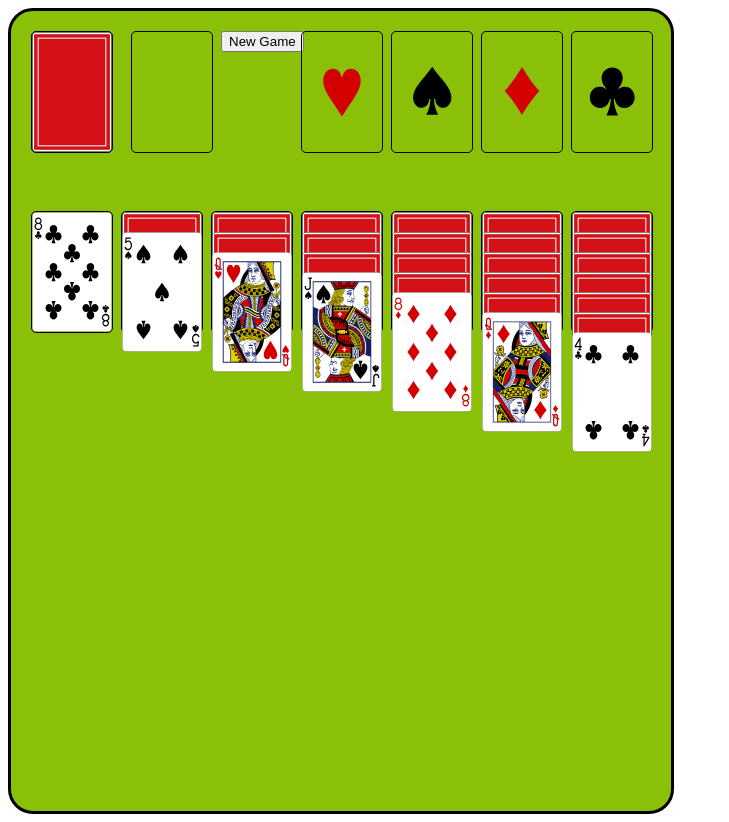
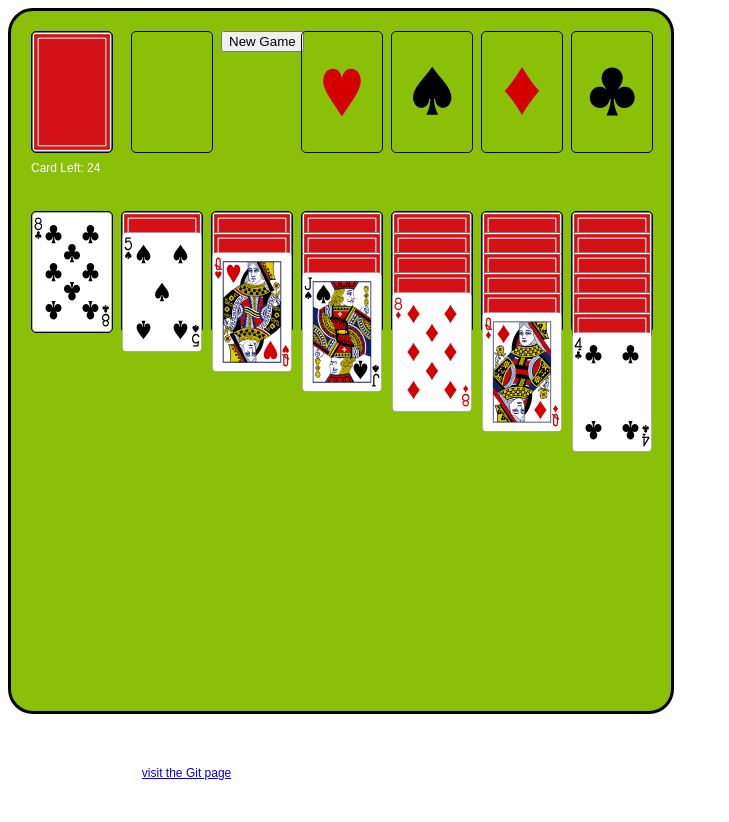
Before and after one commit to michelleheh/Game-Solitaire, a website: page public/main.html in a window 1280 px wide. Shown: the whole page, without its empty margins (0-729 px from the left). After the commit the page ends 800 px from the top, so only its background shows below. Drawn offline with Linux system fonts and the light colour scheme.

Commit message:
11/20/2015 updated with link to git & card count

```diff
--- a/public/fireworks.js
+++ b/public/fireworks.js
@@ -1,6 +1,6 @@
 function fireworks () {
 	var SCREEN_WIDTH = 660,//window.innerWidth,
-	    SCREEN_HEIGHT = 800,//window.innerHeight,
+	    SCREEN_HEIGHT = 700,//window.innerHeight,
 	    mousePos = {
 	        x: 400,
 	        y: 300
--- a/public/main.html
+++ b/public/main.html
@@ -10,6 +10,7 @@
 <body>
   <div id='board'>
     <div class='top waste fd'>RESET</div>
+    <div class='count'>Cards Left: </div>
     <div class='top waste fu'></div>
     <button class='button'>New Game</button>
     <div class='top foundation heart'></div>
@@ -23,7 +24,11 @@
     <div class='pile col5'><div></div></div>
     <div class='pile col6'><div></div></div>
     <div class='pile col7'><div></div></div>
+    <footer>By Xiaoyu He 11/2015
+      <a href='https://github.com/fishfishher/Game-Solitaire'>visit the Git page</a>
+    </footer>
   </div>
+
 </body>
   <!-- linked javacript file
   -->
--- a/public/styling.css
+++ b/public/styling.css
@@ -5,7 +5,12 @@
   border-radius: 25px;
   background-color: #8AC007;
   width: 660px;
-  height: 800px;
+  height: 700px;
+}
+
+div {
+  font-family: Arial, 'Helvetica Neue', Helvetica, sans-serif;
+  font-size: 12px;
 }
 
 .top {
@@ -19,6 +24,12 @@
 
 .waste.fd{left: 20px; cursor: pointer;}
 .waste.fu{left: 120px;}
+.count {
+  position: absolute;
+  top: 150px;
+  left: 20px;
+  color: white;
+}
 
 .foundation.heart{
   left: 290px;
@@ -83,3 +94,13 @@ p {visibility: hidden;}
 .lightup {
   box-shadow: 0px 0px 20px red;
 }
+
+footer {
+  position: fixed;
+  bottom: 20px;
+  left: 20px;
+  font-size: 12px;
+  font-family: Arial, 'Helvetica Neue', Helvetica, sans-serif;
+  display: inline-block;
+  color: white;
+}
--- a/public/support.js
+++ b/public/support.js
@@ -36,6 +36,7 @@ $(document).ready(function(){
 
       var zCount = $("div.card.faceUp").length + 1; //number of cards that are facing up + 1
       $(".top.waste.fu div:last").css("z-index", zCount); // put the last card in the waste face up pile on top
+      updateCount();
 
     } else {
       resetWaste();
@@ -174,13 +175,16 @@ function flip(card){
   return $cardDiv;
 };
 
+function updateCount () {
+  $(".count").text("Card Left: " + $(".waste div.faceDown").length);
+};
 
 function resetWaste(){
   $(".top.waste.fu").empty();
   game.each(game.waste,function(i, x){
     $(".top.waste.fd").append(lay(x));
-      // double click to send card to foundation
-    doubleClick();
+    updateCount();
+    doubleClick();// double click to send card to foundation
   });
 };
 
@@ -279,7 +283,6 @@ var pileDrop = {
 
     $(this).append(ui.draggable);
     ui.draggable.offset({top:$(this).offset().top + game.vertOff, left:$(this).offset().left});
-
     youWin(0);
   }
 };
```
Also changed, not shown: README.md.
